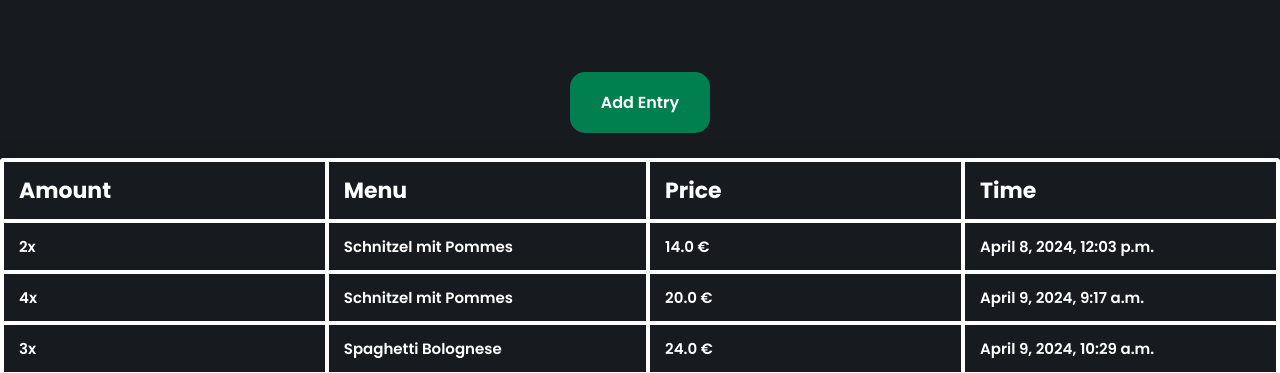
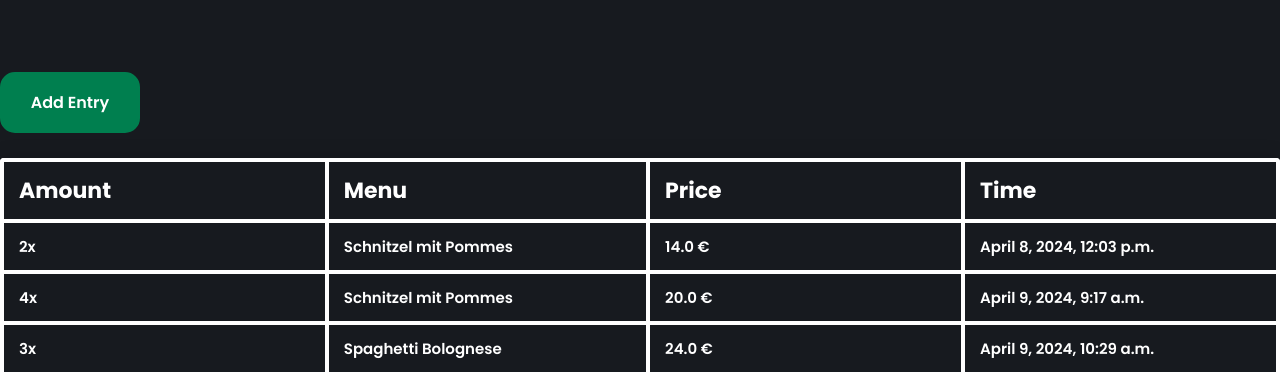
Before and after one commit to FreiLacke-Frederik/django-portfolio-project, a Django app: page /purchases/ in a window 1280 px wide. Shown: the part 88-461 px from the top of the page. Run offline with Django 5.2, Linux system fonts and the light colour scheme; data comes from the database, SQL or seed files in the repository; both versions use the stored data as it was after the commit.

Commit message:
Progress in purchase adding functionality and minor bug fixes

```diff
--- a/django_delights/restaurant/views.py
+++ b/django_delights/restaurant/views.py
@@ -230,7 +230,13 @@ def purchase_create(request):
                     break
 
             if purchase_legitimate:
-                print("Insert code here to add purchase to the model")
+                queryset_formatted = {obj: request.POST[obj] for obj in request.POST if obj != "csrfmiddlewaretoken"}
+                queryset_formatted["item_name"] = MenuItem.objects.get(pk=queryset_formatted["item_name"])
+                queryset_formatted["purchase_time"] = datetime.now()
+                new_entry = Purchase.objects.create(**queryset_formatted)
+
+                return redirect('inventory')
+
             elif not purchase_legitimate:
                 print("Insert code here to notify user that purchase could no be added due to low ingredients")
 
--- a/django_delights/static/restaurant/styles.css
+++ b/django_delights/static/restaurant/styles.css
@@ -60,6 +60,7 @@ body {
   position: relative;
   top: 20vh;
   left: 25vw;
+  max-width: max-content;
 }
 
 .card--wrapper h1, h2, h3, h4 {
@@ -161,6 +162,12 @@ canvas {
   .dashboard--information--area, .dashboard--statistics--area { flex-basis: 100%; }
 }
 
+.table--wrapper {
+  display: flex;
+  position: relative;
+  justify-content: center;
+}
+
 .table--container {
   display: flex;
   justify-content: center;
@@ -170,6 +177,7 @@ canvas {
   top: 20vh;
   position: relative;
   height: fit-content;
+  max-width: max-content;
 }
 
 .content-table {
@@ -222,6 +230,7 @@ canvas {
   left: 27vw;
   display: flex;
   flex-wrap: wrap;
+  max-width: max-content;
 }
 
 .form--submitbutton {
@@ -278,6 +287,7 @@ canvas {
   width: fit-content;
   will-change: transform;
   position: relative;
+  align-self: flex-start;
 }
 
 .form--submitbutton:disabled, .create--entry--button:disabled {
--- a/django_delights/templates/inventory_table.html
+++ b/django_delights/templates/inventory_table.html
@@ -7,6 +7,7 @@
 {% endblock %}
 
 {% block content %}
+<div class="table--wrapper">
     <div class="table--container">
         <a href="{% url 'ingredient_create' %}" class="create--entry--button">Add Entry</a>
         <table class="content-table">
@@ -31,7 +32,7 @@
             </tbody>
         </table>
     </div>
-
+</div>
 <script src="{% static 'restaurant/table.js' %}" type="text/javascript"></script>
 
 {% endblock %}
--- a/django_delights/templates/menu_item_table.html
+++ b/django_delights/templates/menu_item_table.html
@@ -7,7 +7,7 @@
 {% endblock %}
 
 {% block content %}
-
+<div class="table--wrapper">
     <div class="table--container">
         <a href="{% url 'menu_items_create' %}" class="create--entry--button">Add Entry</a>
         <table class="content-table">
@@ -39,7 +39,7 @@
             </tbody>
         </table>
     </div>
-
+</div>
 <script src="{% static 'restaurant/table.js' %}" type="text/javascript"></script>
 
 {% endblock %}
--- a/django_delights/templates/purchase_table.html
+++ b/django_delights/templates/purchase_table.html
@@ -7,6 +7,7 @@
 {% endblock %}
 
 {% block content %}
+<div class="table--wrapper">
     <div class="table--container">
         <a href="{% url 'purchase_create' %}" class="create--entry--button">Add Entry</a>
         <table class="content-table">
@@ -35,7 +36,7 @@
             </tbody>
         </table>
     </div>
-
+</div>
 <script src="{% static 'restaurant/table.js' %}" type="text/javascript"></script>
 
 {% endblock %}
```
Also changed, not shown: django_delights/db.sqlite3. Lines whose indentation alone changed are shown as unchanged.
